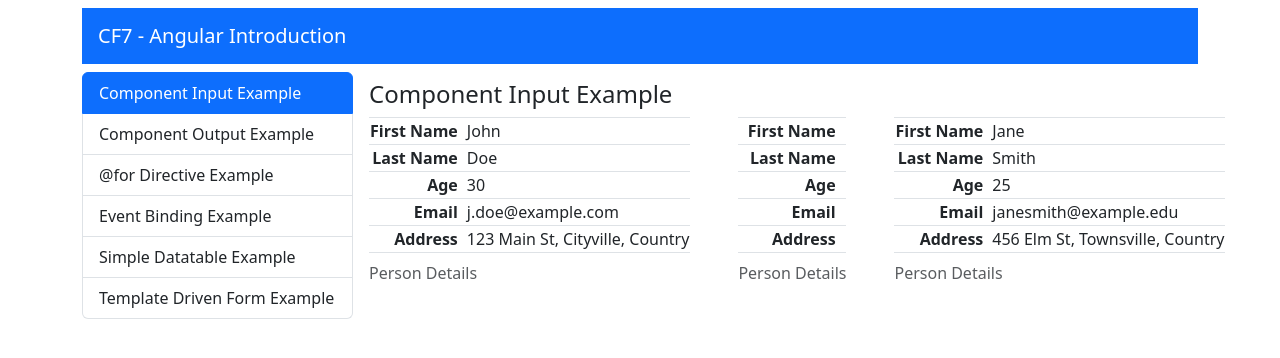
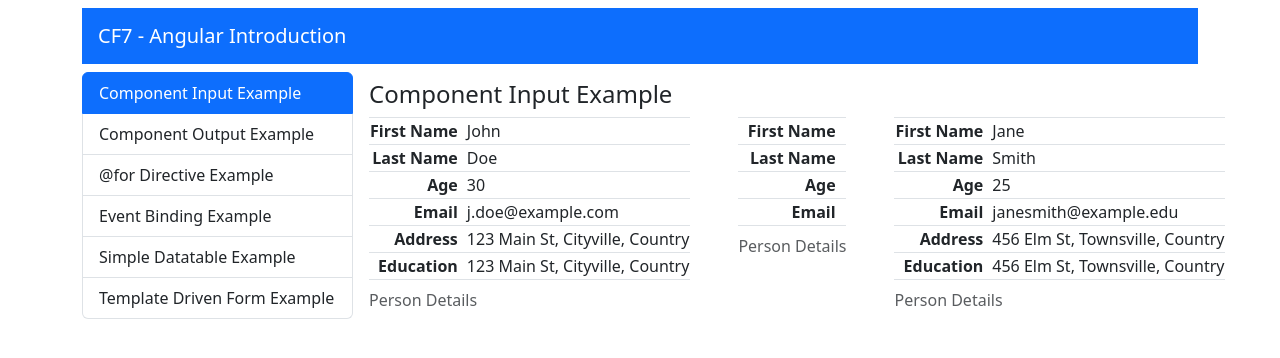
Before and after one commit to dionysisvossos/cf7-angular-introduction, an Angular app in the folder angular-introduction/: page /component-input-example in a window 1280 px wide. Shown: the top 358 px of the page. Built offline with nearby package versions, Linux system fonts and the light colour scheme.

Commit message:
Changes to output data to subcomponents

```diff
--- a/angular-introduction/src/app/components/person-table/person-table.component.html
+++ b/angular-introduction/src/app/components/person-table/person-table.component.html
@@ -44,10 +44,16 @@
           <td class="fw-semibold text-end">Email</td>
           <td class="ps-2">{{ personInput?.email }}</td>
         </tr>
-
+        @if(isPerson()) {
         <tr>
           <td class="fw-semibold text-end">Address</td>
-          <td class="ps-2">{{ personInput?.address }}</td>
+          <td class="ps-2">{{ addressOReducation }}</td>
         </tr>
+        }
+        @if(isPerson()) {
+        <tr>
+          <td class="fw-semibold text-end">Education</td>
+          <td class="ps-2">{{ addressOReducation }}</td>
+        }
   </table>
 </div>
--- a/angular-introduction/src/app/components/person-table/person-table.component.ts
+++ b/angular-introduction/src/app/components/person-table/person-table.component.ts
@@ -1,4 +1,5 @@
 import { Component, Input } from '@angular/core';
+import { EPerson } from 'src/app/shared/interfaces/eperson';
 import { Person } from 'src/app/shared/interfaces/person';
 
 @Component({
@@ -8,9 +9,10 @@ import { Person } from 'src/app/shared/interfaces/person';
   styleUrl: './person-table.component.css'
 })
 export class PersonTableComponent {
-  @Input() personInput: Person | undefined;
+  @Input() personInput: Person | EPerson | undefined;
 
   name = 'Dionysis';
+  addressOReducation = 'string';
 
   person = {
     givenName: 'Dennis',
@@ -19,4 +21,20 @@ export class PersonTableComponent {
     email: 'dionysis.vossos@aueb.gr'
   };
 
+  isPerson(): boolean {
+    if (this.personInput && 'address' in this.personInput) {
+      this.addressOReducation = this.personInput.address;
+    return 'address' in this.personInput;
+    }
+    return false;
+  }
+
+  isEPerson(): boolean {
+    if (this.personInput && 'education' in this.personInput) {
+      this.addressOReducation = this.personInput.education;
+    return 'education' in this.personInput;
+    }
+    return false;
+  }
+
 }
--- a/angular-introduction/src/app/components/simple-datatable/simple-datatable.component.ts
+++ b/angular-introduction/src/app/components/simple-datatable/simple-datatable.component.ts
@@ -31,7 +31,7 @@ export class SimpleDatatableComponent {
     }
 
     for (let key in this.sortOrder){
-      if (key!==sortKey) {
+      if (key!== sortKey) {
         this.sortOrder[key as keyof EPerson] = 'none'
       }
     }
@@ -45,7 +45,7 @@ export class SimpleDatatableComponent {
     else return '';
   }
 
-  onPersonClicked(person:EPerson){
+  onPersonClicked(person: EPerson){
     console.log("Person>>",person);
     this.personClicked.emit(person);
   }
--- a/angular-introduction/src/app/components/template-driven-form-example/template-driven-form-example.component.html
+++ b/angular-introduction/src/app/components/template-driven-form-example/template-driven-form-example.component.html
@@ -2,7 +2,7 @@
 <div class="d-flex gap-4">
     <app-eperson-template-driven-form (person)="onPerson($event)"></app-eperson-template-driven-form>
     <div class="d-flex flex-column gap-4">
-        <app-person-table></app-person-table>
-        <app-simple-datatable></app-simple-datatable>
+        <app-person-table [personInput]="currentPerson"></app-person-table>
+        <app-simple-datatable [data]="persons"></app-simple-datatable>
     </div>
 </div>
--- a/angular-introduction/src/app/components/template-driven-form-example/template-driven-form-example.component.ts
+++ b/angular-introduction/src/app/components/template-driven-form-example/template-driven-form-example.component.ts
@@ -13,10 +13,18 @@ import { EPerson } from 'src/app/shared/interfaces/eperson';
 export class TemplateDrivenFormExampleComponent {
 
   persons: EPerson[] = [];
+  currentPerson: EPerson = {
+    givenName: '',
+    surName: '',
+    age: '',
+    email: '',
+    education: ''
+  };
 
   onPerson(data: EPerson) {
     console.log('Father', this.persons);
     this.persons.push(data);
+    this.currentPerson = data;
   }
 
 }
```
